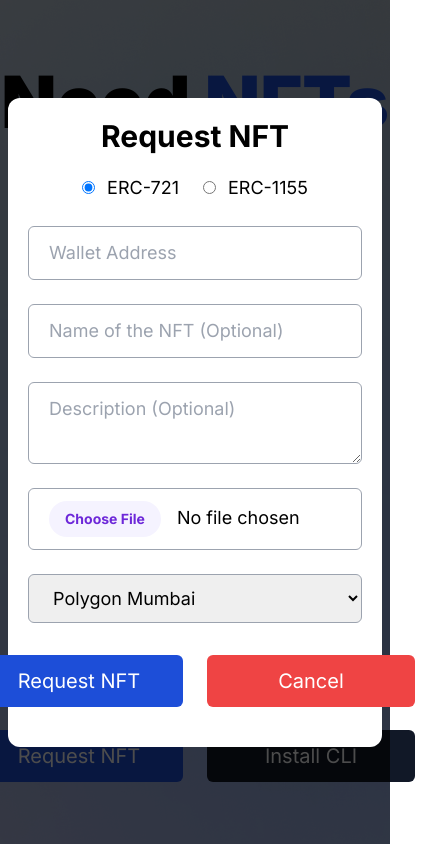
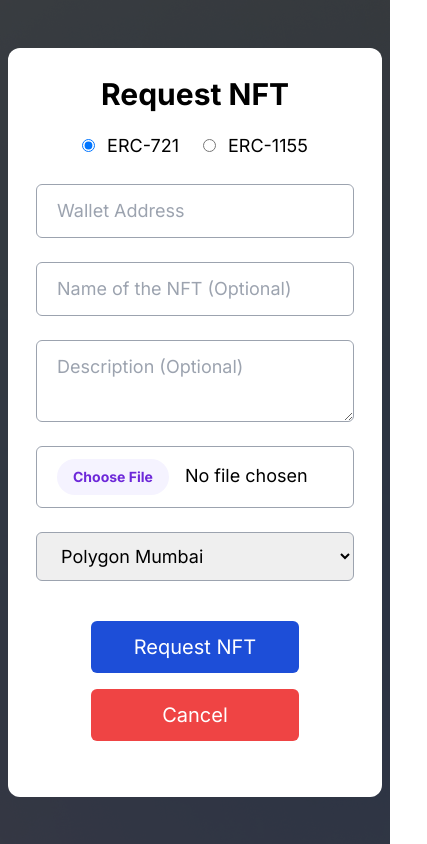
Before and after one commit to buidler-hub/nftank-website, a Next.js app: page / in a window 390 px wide. Both pictures are taken after a click on the button "Request NFT". Shown: the whole page, 427 px wide, since content can reach past the window. Built offline with nearby package versions, Linux system fonts and the light colour scheme; no server answers.

Commit message:
style: fixed responsiveness issues

```diff
--- a/components/CLIModal.tsx
+++ b/components/CLIModal.tsx
@@ -11,7 +11,11 @@ const CLIModal: FC = () => {
       <div className="flex w-full flex-col items-center gap-y-6">
         <div className="text-3xl font-bold">Install CLI</div>
 
-        <div className="mb-6 flex flex-col gap-y-3 rounded-md bg-gray-800 py-6 pl-3 pr-10">
+        <div className="mt-5 text-lg">
+          To install NFTank CLI, use the following commands in your terminal.
+        </div>
+
+        <div className="mb-10 flex flex-col gap-y-3 rounded-md bg-gray-800 py-6 pl-3 pr-10">
           <div className="top-0 left-0 ml-3 flex flex-row items-center gap-x-2">
             <div className="rounded-full bg-red-500 p-2"></div>
             <div className="rounded-full bg-yellow-500 p-2"></div>
--- a/components/RequestModal.tsx
+++ b/components/RequestModal.tsx
@@ -158,19 +158,19 @@ export default function RequestModal() {
           </option>
         </select>
 
-        <div className="my-5 flex">
+        <div className="my-5 flex flex-col md:flex-row">
           <button
             onClick={sendRequest}
             disabled={loading}
             className={`mx-3 w-52 rounded-md ${
               loading ? 'bg-blue-800' : 'bg-blue-700'
-            } py-3 text-xl text-white transition-all hover:bg-blue-800`}
+            } my-2 py-3 text-xl text-white transition-all hover:bg-blue-800`}
           >
             {loading ? <Loader size={30} color="white" /> : 'Request NFT'}
           </button>
           <button
             onClick={closeModal}
-            className="mx-3 w-52 rounded-md bg-red-500 py-3 text-xl text-white transition-all hover:bg-red-600"
+            className="mx-3 my-2 w-52 rounded-md bg-red-500 py-3 text-xl text-white transition-all hover:bg-red-600"
           >
             Cancel
           </button>
--- a/components/templates/Modal.tsx
+++ b/components/templates/Modal.tsx
@@ -7,7 +7,7 @@ type Props = {
 export default function Modal({ children }: Props) {
   return (
     <div className="fixed top-0 right-0 bottom-0 left-0 z-50 flex flex-col items-center justify-center bg-black bg-opacity-70 p-2">
-      <div className="relative w-full max-w-4xl rounded-xl bg-white p-5">
+      <div className="relative w-full max-w-4xl rounded-xl bg-white p-7">
         {children}
       </div>
     </div>
--- a/pages/index.tsx
+++ b/pages/index.tsx
@@ -19,7 +19,7 @@ const Home: NextPage = () => {
   }
 
   return (
-    <div className="relative flex min-h-screen flex-col items-center justify-center">
+    <div className="relative">
       <Head>
         <title>NFTank - Faucet for NFTs</title>
         <link rel="icon" href="/favicon.ico" />
@@ -27,10 +27,10 @@ const Home: NextPage = () => {
       {requestPopup && <RequestModal />}
       {cliPopup && <CLIModal />}
       <div
-        className="flex h-screen w-screen flex-col items-center justify-center"
+        className="flex min-h-screen w-screen flex-col items-center justify-center"
         style={{ backgroundImage: "url('/bg.png')", backgroundSize: 'cover' }}
       >
-        <h1 className="max-w-4xl text-center text-7xl font-black leading-[5rem]">
+        <h1 className="max-w-4xl text-center text-5xl font-black leading-snug lg:text-7xl lg:leading-[5rem]">
           Need <span className="text-blue-700">NFTs</span> for testing? You're
           at the right place!
         </h1>
@@ -38,16 +38,16 @@ const Home: NextPage = () => {
           Quickly gain access to NFTs. Need more customization? You can upload
           your own details for the NFT!
         </div>
-        <div className="mt-7 flex">
+        <div className="mt-7 flex flex-col md:flex-row">
           <button
             onClick={showRequestPopup}
-            className="mx-3 w-52 rounded-md bg-blue-700 py-3 text-xl text-white transition-all hover:bg-blue-800"
+            className="mx-3 my-2 w-52 rounded-md bg-blue-700 py-3 text-xl text-white transition-all hover:bg-blue-800"
           >
             Request NFT
           </button>
           <button
             onClick={showCliPopup}
-            className="mx-3 w-52 rounded-md bg-gray-900 py-3 text-xl text-white transition-all hover:bg-black"
+            className="mx-3 my-2 w-52 rounded-md bg-gray-900 py-3 text-xl text-white transition-all hover:bg-black"
           >
             Install CLI
           </button>
```
